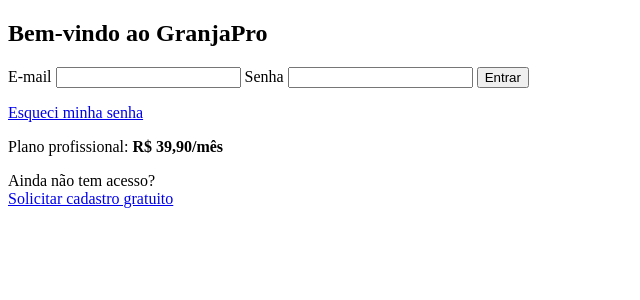
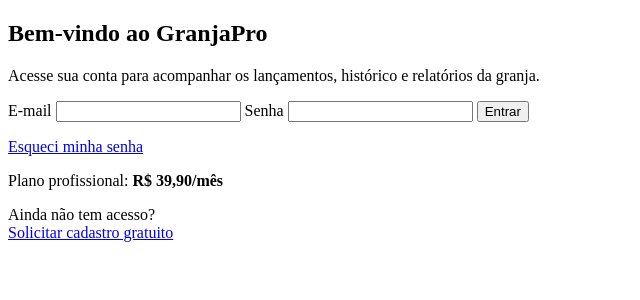
Before and after one commit to RaoMao0712/Controle-Granjas, a Flask app: template templates/login.html in a window 1280 px wide. Shown: the part 98-398 px from the top of the page, without its empty margins (0-640 px from the left). Run offline with Flask 3, Linux system fonts and the light colour scheme; the template is opened without the code that fills it, so the values that code supplies are empty; parts of the project's set-up code (start-up, migrations or seed data) failed here and were passed over; some libraries are stand-ins or nearby versions.

Commit message:
Update login.html

```diff
--- a/templates/login.html
+++ b/templates/login.html
@@ -1,8 +1,13 @@
 {% extends "base.html" %}
 
 {% block conteudo %}
+<div class="login-wrapper">
     <div class="card login-card">
         <h2>Bem-vindo ao GranjaPro</h2>
+
+        <p class="login-subtitle">
+            Acesse sua conta para acompanhar os lançamentos, histórico e relatórios da granja.
+        </p>
 
         <form method="POST">
             <label>E-mail</label>
@@ -23,9 +28,9 @@
         </div>
 
         <p class="obs">
-        Ainda não tem acesso?
-        <br>
+            Ainda não tem acesso?<br>
             <a href="{{ url_for('cadastro') }}">Solicitar cadastro gratuito</a>
         </p>
     </div>
+</div>
 {% endblock %}
```
Lines whose indentation alone changed are shown as unchanged.
